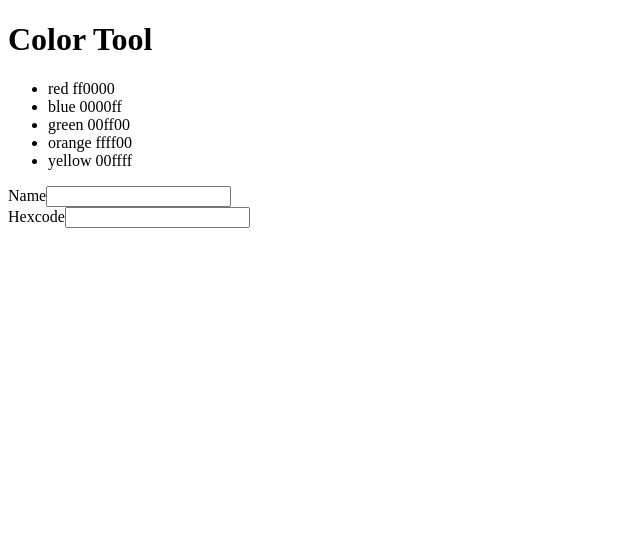
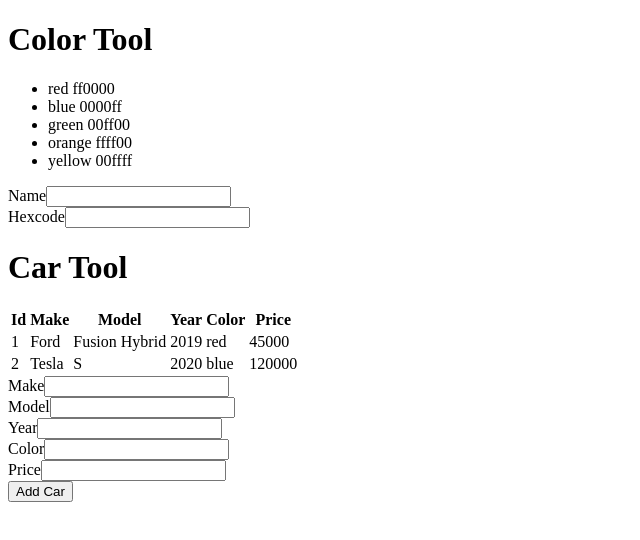
Before and after one commit to t4d-classes/react_03102021, a React (Create React App) app in the folder demo-app/: page / in a window 1280 px wide. Shown: the top 540 px of the page, without its empty margins (0-640 px from the left). Built offline with nearby package versions, Linux system fonts and the light colour scheme.

Commit message:
add exercise 4 solution

```diff
--- /dev/null
+++ b/demo-app/src/components/CarTool.js
@@ -0,0 +1,127 @@
+import { useState } from 'react';
+
+export function CarTool(props) {
+  const [cars, setCars] = useState([...props.cars]);
+
+  const [carForm, setCarForm] = useState({
+    make: '',
+    model: '',
+    year: NaN,
+    color: '',
+    price: NaN,
+  });
+
+  const change = e => {
+    setCarForm({
+      ...carForm,
+      [e.target.name]:
+        e.target.type === 'number'
+          ? parseInt(e.target.value, 10)
+          : e.target.value,
+    });
+  };
+
+  const addCar = () => {
+    setCars([
+      ...cars,
+      { id: Math.max(...cars.map(c => c.id), 0) + 1, ...carForm },
+    ]);
+
+    setCarForm({
+      make: '',
+      model: '',
+      year: NaN,
+      color: '',
+      price: NaN,
+    });
+  };
+
+  console.log(carForm);
+
+  return (
+    <>
+      <header>
+        <h1>Car Tool</h1>
+      </header>
+      <table>
+        <thead>
+          <tr>
+            <th>Id</th>
+            <th>Make</th>
+            <th>Model</th>
+            <th>Year</th>
+            <th>Color</th>
+            <th>Price</th>
+          </tr>
+        </thead>
+        <tbody>
+          {cars.map(car => (
+            <tr key={car.id}>
+              <td>{car.id}</td>
+              <td>{car.make}</td>
+              <td>{car.model}</td>
+              <td>{car.year}</td>
+              <td>{car.color}</td>
+              <td>{car.price}</td>
+            </tr>
+          ))}
+        </tbody>
+      </table>
+      <form>
+        <div>
+          <label htmlFor="make-input">Make</label>
+          <input
+            type="text"
+            id="make-input"
+            name="make"
+            value={carForm.make}
+            onChange={change}
+          />
+        </div>
+        <div>
+          <label htmlFor="model-input">Model</label>
+          <input
+            type="text"
+            id="model-input"
+            name="model"
+            value={carForm.model}
+            onChange={change}
+          />
+        </div>
+        <div>
+          <label htmlFor="year-input">Year</label>
+          <input
+            type="number"
+            id="year-input"
+            name="year"
+            value={isNaN(carForm.year) ? '' : carForm.year}
+            onChange={change}
+          />
+        </div>
+        <div>
+          <label htmlFor="color-input">Color</label>
+          <input
+            type="text"
+            id="color-input"
+            name="color"
+            value={carForm.color}
+            onChange={change}
+          />
+        </div>
+        <div>
+          <label htmlFor="price-input">Price</label>
+          <input
+            type="number"
+            id="price-input"
+            name="price"
+            value={isNaN(carForm.price) ? '' : carForm.price}
+            onChange={change}
+          />
+        </div>
+        <button type="button" onClick={addCar}>
+          Add Car
+        </button>
+      </form>
+    </>
+  );
+}
--- a/demo-app/src/index.js
+++ b/demo-app/src/index.js
@@ -1,22 +1,39 @@
-import { render } from "react-dom";
+import { render } from 'react-dom';
 
-import { ColorTool } from "./components/ColorTool";
-
-// model data
+import { ColorTool } from './components/ColorTool';
+import { CarTool } from './components/CarTool';
 
 const colorList = [
-  { id: 1, name: "red", hexcode: "ff0000" },
-  { id: 2, name: "blue", hexcode: "0000ff" },
-  { id: 3, name: "green", hexcode: "00ff00" },
-  { id: 4, name: "orange", hexcode: "ffff00" },
-  { id: 5, name: "yellow", hexcode: "00ffff" },
+  { id: 1, name: 'red', hexcode: 'ff0000' },
+  { id: 2, name: 'blue', hexcode: '0000ff' },
+  { id: 3, name: 'green', hexcode: '00ff00' },
+  { id: 4, name: 'orange', hexcode: 'ffff00' },
+  { id: 5, name: 'yellow', hexcode: '00ffff' },
 ];
-//                            props
-// React.createElement(Color, { colors: colorList } )
+
+const carList = [
+  {
+    id: 1,
+    make: 'Ford',
+    model: 'Fusion Hybrid',
+    year: 2019,
+    color: 'red',
+    price: 45000,
+  },
+  {
+    id: 2,
+    make: 'Tesla',
+    model: 'S',
+    year: 2020,
+    color: 'blue',
+    price: 120000,
+  },
+];
 
 render(
   <>
     <ColorTool colors={colorList} />
+    <CarTool cars={carList} />
   </>,
-  document.querySelector("#root")
+  document.querySelector('#root'),
 );
```
Also changed, not shown: 1 other file (tests, documents, lock files or other folders).
